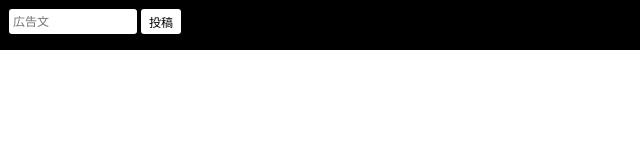
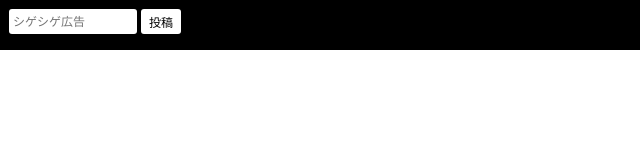
Before and after one commit to dabin2011/jihou-server, a website: page public/index.html in a window 1280 px wide. Shown: the full height of the page, 0-640 px from the left. Drawn offline with Linux system fonts and the light colour scheme.

Commit message:
Update index.html

```diff
--- a/public/index.html
+++ b/public/index.html
@@ -33,7 +33,7 @@
     <!-- 投稿フォーム（左上に小さく表示） -->
     <div id="ad-form-container">
       <form id="ad-form">
-        <input type="text" id="ad-input" placeholder="広告文" required />
+        <input type="text" id="ad-input" placeholder="シゲシゲ広告" required />
         <button type="submit">投稿</button>
       </form>
     </div>
```
